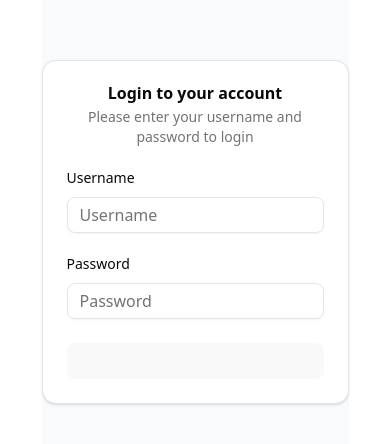
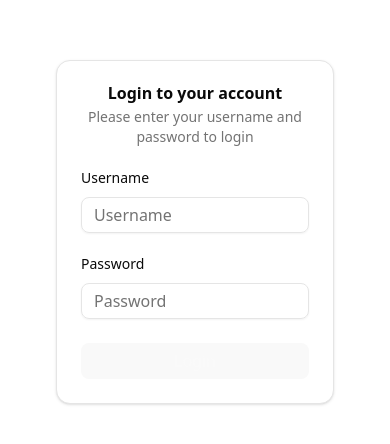
Before and after one commit to xshalabs/xsha, a React (Vite) app in the folder frontend/: page /login in a window 390 px wide. Shown: the part 222-666 px from the top of the page. Built offline with nearby package versions, Linux system fonts and the light colour scheme; no server answers.

Commit message:
Refactor LoginPage component: update layout for improved responsiveness and styling, changing class names for better alignment and padding. Adjust import statements for consistency.

```diff
--- a/frontend/src/pages/LoginPage.tsx
+++ b/frontend/src/pages/LoginPage.tsx
@@ -1,10 +1,10 @@
-import React from 'react';
-import { LoginForm } from '@/components/login-form';
+import React from "react";
+import { LoginForm } from "@/components/login-form";
 
 export const LoginPage: React.FC = () => {
   return (
-    <div className="min-h-screen flex items-center justify-center bg-gray-50">
-      <div className="w-full max-w-md">
+    <div className="flex min-h-svh w-full items-center justify-center p-6 md:p-10">
+      <div className="w-full max-w-sm">
         <LoginForm />
       </div>
     </div>
```
